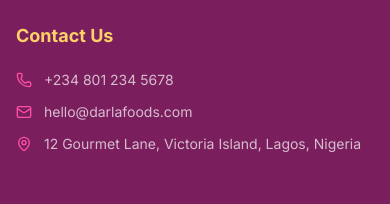
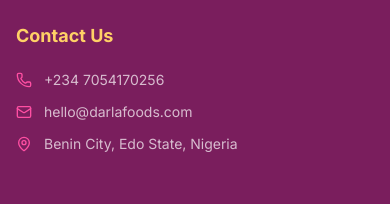
Before and after one commit to gbubemidarla/Darla-s-website-, a Next.js app: page / in a window 390 px wide. Shown: the part 8171-8375 px from the top of the page. Built offline with nearby package versions, Linux system fonts and the light colour scheme.

Commit message:
Update footer phone number and address
Changed contact number from +234 801 234 5678 to +234 7054170256
and address from Victoria Island, Lagos to Benin City, Edo State.

https://claude.ai/code/session_014xRW9wERJrEF7wU4WGsozC

```diff
--- a/src/components/Footer.tsx
+++ b/src/components/Footer.tsx
@@ -59,8 +59,8 @@ export default function Footer() {
             <ul className="space-y-3">
               <li className="flex items-start gap-3 text-sm text-white/70">
                 <Phone size={16} className="mt-0.5 text-brand-pink shrink-0" />
-                <a href="tel:+2348012345678" className="hover:text-brand-pink transition-colors">
-                  +234 801 234 5678
+                <a href="tel:+2347054170256" className="hover:text-brand-pink transition-colors">
+                  +234 7054170256
                 </a>
               </li>
               <li className="flex items-start gap-3 text-sm text-white/70">
@@ -71,7 +71,7 @@ export default function Footer() {
               </li>
               <li className="flex items-start gap-3 text-sm text-white/70">
                 <MapPin size={16} className="mt-0.5 text-brand-pink shrink-0" />
-                <span>12 Gourmet Lane, Victoria Island, Lagos, Nigeria</span>
+                <span>Benin City, Edo State, Nigeria</span>
               </li>
             </ul>
           </div>
```
